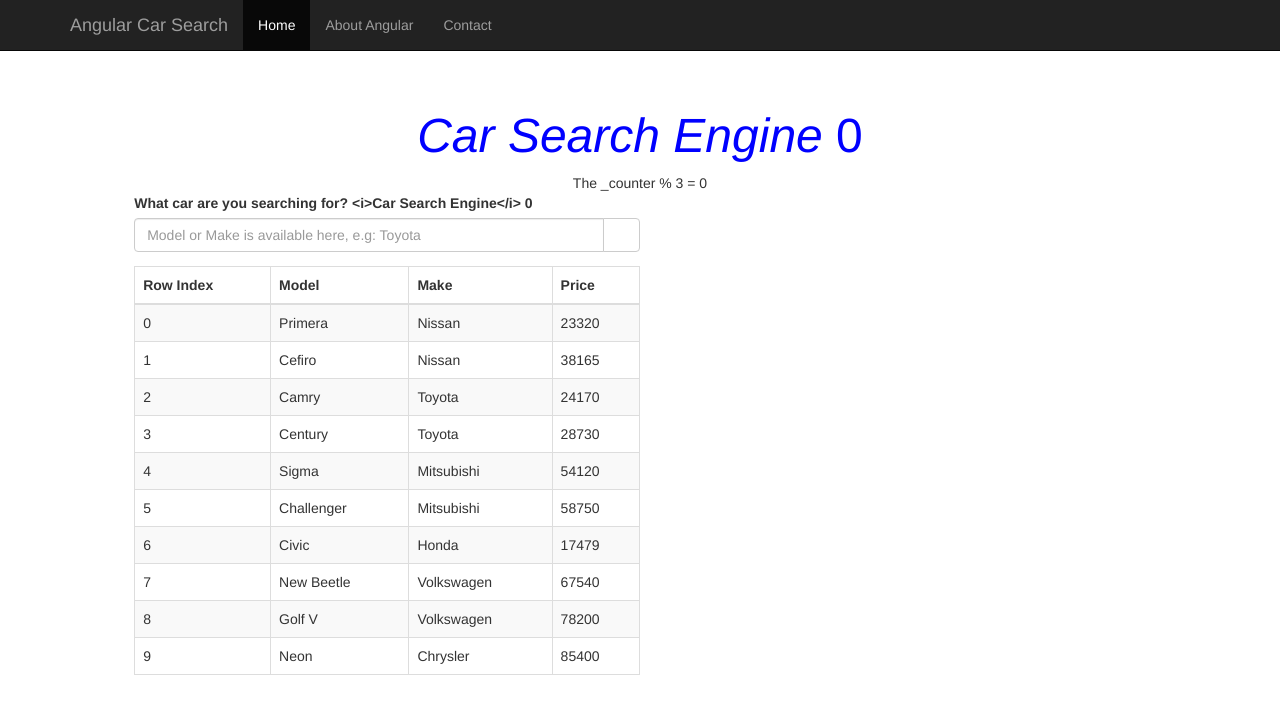
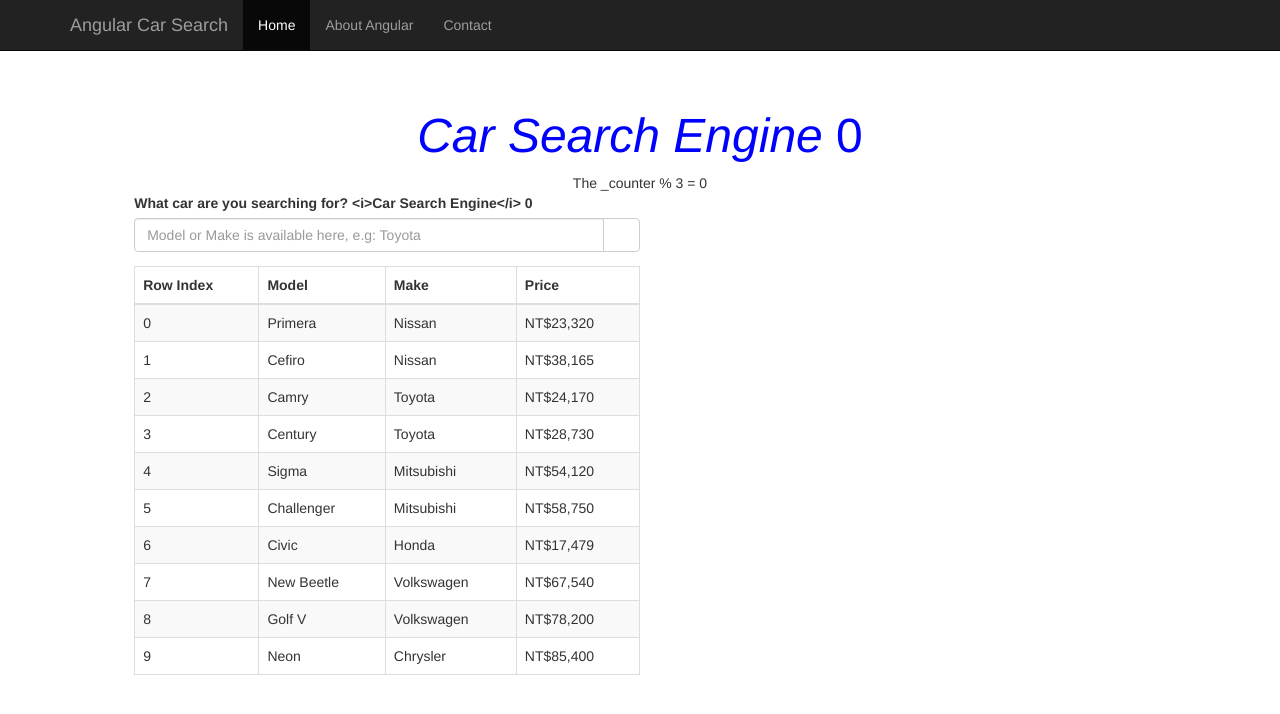
Before and after one commit to Coffee0127/CarSearchDemo, an Angular app: page / in a window 1280 px wide. Shown: the top 714 px of the page. Built offline with nearby package versions, Linux system fonts and the light colour scheme; a web font is replaced by a local one.

Commit message:
Pipes: Default Currency

```diff
--- a/src/app/car-record/car-record.component.html
+++ b/src/app/car-record/car-record.component.html
@@ -1,4 +1,4 @@
 <td>{{i}}</td>
 <td>{{car.model}}</td>
 <td>{{car.make}}</td>
-<td>{{car.price}}</td>
+<td>{{car.price | currency:'TWD':true:'1.0'}}</td>
```
